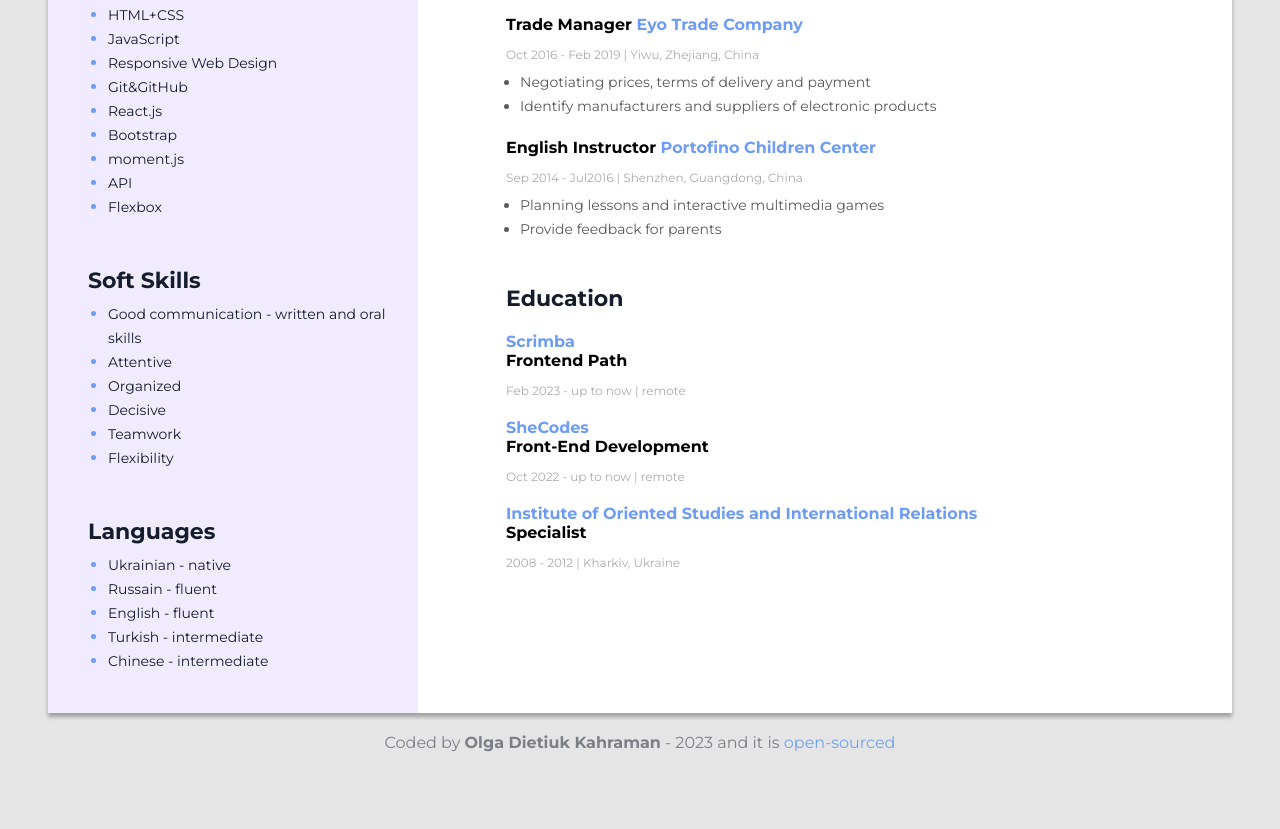
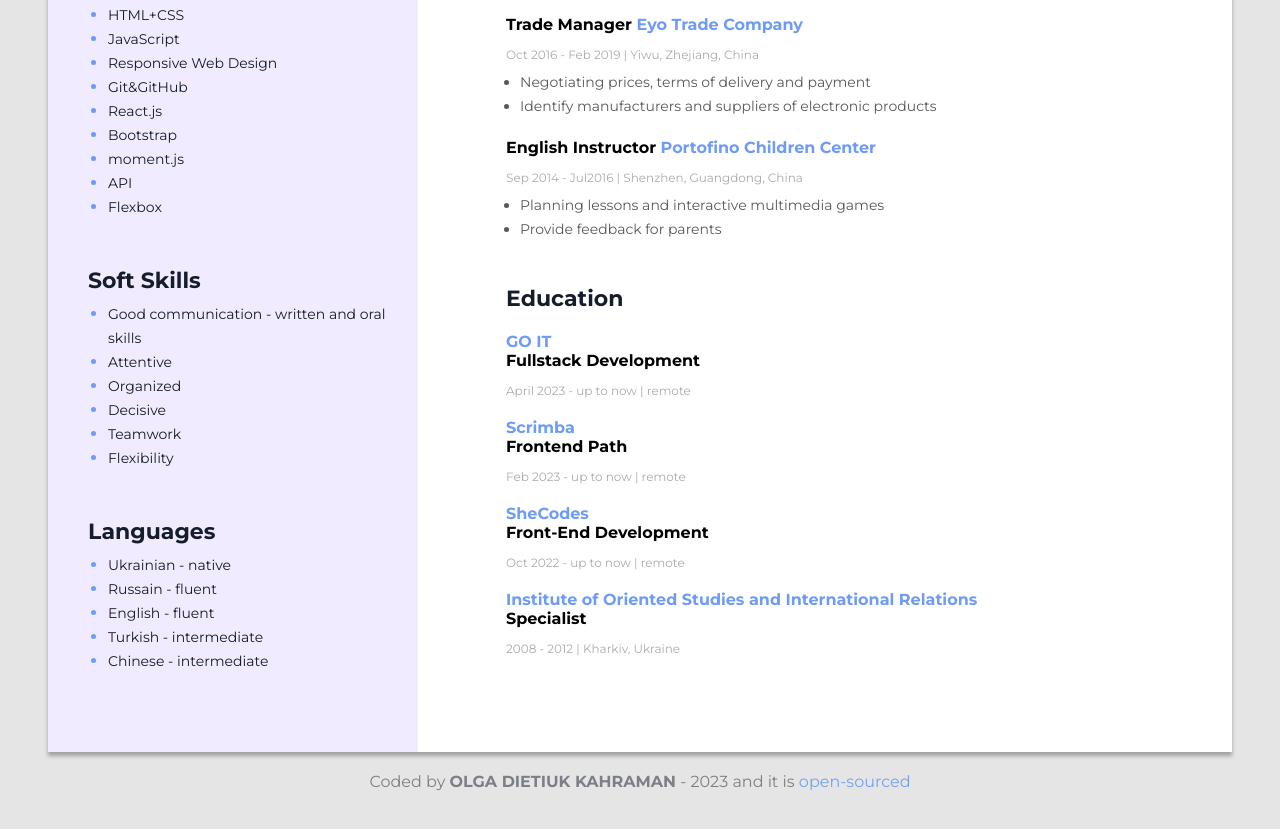
Before and after one commit to olgakahraman/resume-project, a plain HTML site: page index.html in a window 1280 px wide. Shown: the part 784-1613 px from the top of the page. Drawn offline with Linux system fonts and the light colour scheme.

Commit message:
added one more education place

```diff
--- a/css/styles.css
+++ b/css/styles.css
@@ -200,7 +200,7 @@
   line-height: 24px;
 }
 footer{
-  margin:20px auto;
+  margin:20px auto 0 0;
   text-align: center;
   opacity:0.5;
 }
--- a/index.html
+++ b/index.html
@@ -144,6 +144,11 @@
         <div>
           <h3 class="main-content-title">Education</h3>
           <!-- University -->
+                    <div>
+            <h2 class="education-place">GO IT</h2>
+            <h2 class="degree">Fullstack Development</h2>
+            <p class="education-period">April 2023 - up to now | remote</p>
+          </div>
           <div>
             <h2 class="education-place">Scrimba</h2>
             <h2 class="degree">Frontend Path</h2>
@@ -271,7 +276,7 @@
       </aside>
     </div>
     <footer>
-      Coded by <strong>Olga Dietiuk Kahraman</strong> - 2023 and it is
+      Coded by <strong>OLGA DIETIUK KAHRAMAN</strong> - 2023 and it is
       <a href="https://github.com/olgakahraman/resume-project" target="_blank"
         >open-sourced</a
       >
```
